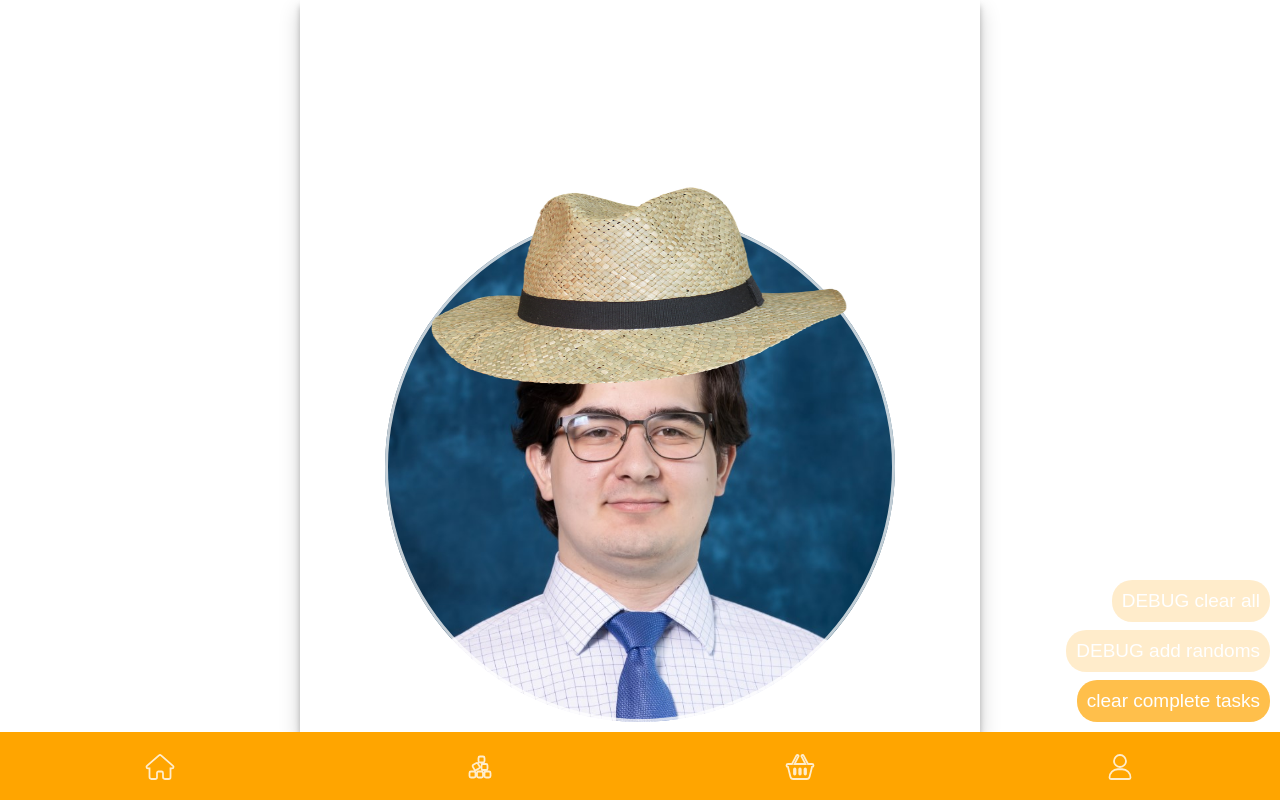
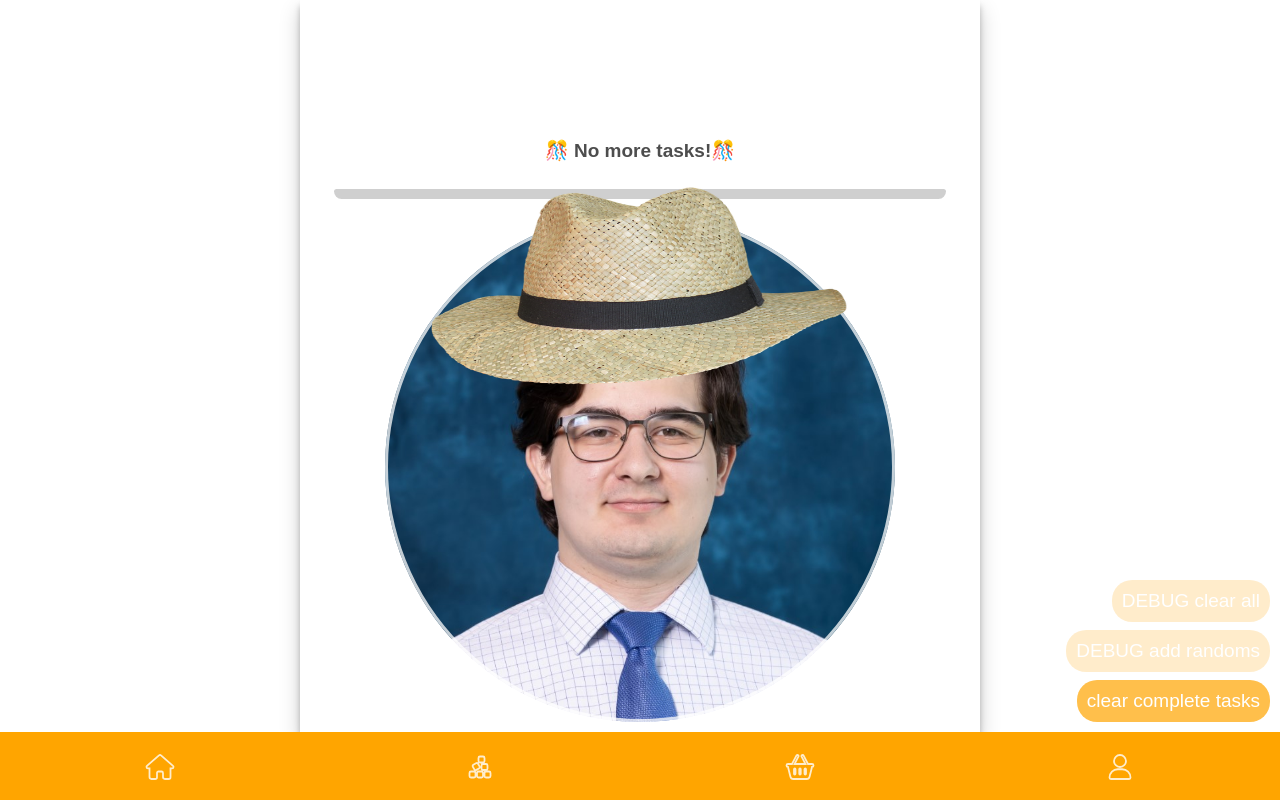
Before and after one commit to vivianconrad/Capstone_pies, a React (Create React App) app: page /stack in a window 1280 px wide. Both pictures are taken after a click on the button "DEBUG clear all". Built offline with nearby package versions, Linux system fonts and the light colour scheme.

Commit message:
more stack schanges

```diff
--- a/src/pages/stack.css
+++ b/src/pages/stack.css
@@ -81,7 +81,6 @@
 
 .new-weight {
     animation: weight-remove .2s forwards ease-in reverse;
-    /* pointer-events: none; */
 }
 
 .moved-weight:not(.new-weight) {
@@ -109,6 +108,11 @@
     /* opacity: 30%; */
     /* animation: breathingCompletedWeight 1s timing-function delay iteration-count direction fill-mode; */
     animation: 3s ease-in-out infinite alternate breathingCompletedWeight;
+}
+
+.completed-weight.new-weight{
+    filter: grayscale(20%);
+    animation: weight-remove .2s forwards ease-in reverse, 3s ease-in-out infinite alternate breathingCompletedWeight;
 }
 
 @keyframes breathingCompletedWeight {
@@ -189,8 +193,23 @@
     background: aqua;
 }
 
+#no_tasks_message{
+    position: absolute;
+    bottom: 4rem;
+    width: var(--data_viz_width);
+    --distanceDown: calc(var(--faceWidth)*(var(--faceHeightPercent)*-1));
+    transform: translateY(calc(var(--distanceDown)));
+    transition: transform var(--squishTime);
+    margin-left: auto;
+    margin-right: auto;
+    left: 0;
+    right: 0;
+    text-align: center;
+    font-weight: bold;
+}
+
 #flex_weights_subcontainer #weight_tray {
-    /* background-color: gray; */
+    background-color: rgba(0, 0, 0, 0.19);
     height: 1rem;
     /* width: 90%; */
     width: calc(var(--data_viz_width)*.9);
@@ -205,7 +224,7 @@
     overflow: hidden;
     /* outline: .2rem solid rgba(255, 255, 255, 0.75); */
     outline-offset: -.2rem;
-    transition: height margin-top scale .5s;
+    /* transition: height margin-top scale .5s; */
     /* box-shadow: 0 3px 6px rgba(0,0,0,0.16), 0 3px 6px rgba(0,0,0,0.23); */
     --distanceDown: calc(var(--faceWidth)*(var(--faceHeightPercent)*-1));
     transform: translateY(var(--distanceDown));
--- a/src/pages/stack.js
+++ b/src/pages/stack.js
@@ -6,7 +6,7 @@ import { func } from 'prop-types';
 const possibleCat = ["cat1", "cat2", "cat3"];
 const possiblePriorities = ["priority0", "priority1", "priority2", "priority3"];
 const minFaceSize = .15;
-const tasksAtMaxFaceSquish = 200;
+const tasksAtMaxFaceSquish = 100;
 
 let weightDeleteTimeout = Promise;
 
@@ -30,12 +30,18 @@ export default class Stack extends Component{
     // };
 
     componentDidMount() {
+
+        // updateBar();
+
         function addCoins(coinsToAdd){
             let coins = parseInt(localStorage.getItem("coins"));
-            console.log(coins);
+            if (isNaN(coins)){
+                coins = 0;
+            }
+            // console.log(coins);
             coins += coinsToAdd;
             localStorage.setItem('coins', coins);
-            console.log(coins);
+            // console.log(coins);
 
             // alert(localStorage.getItem("coins"));
         };
@@ -49,17 +55,18 @@ export default class Stack extends Component{
             clearTimeout(weightDeleteTimeout);
             weightDeleteTimeout = setTimeout(respaceWeightsPartTwo, 1500);
 
-            updateBar();
+
         };
 
         function respaceWeightsPartTwo() {
 
-            let coinsEarned = $(".completed-weight.priority0").length;
-            coinsEarned += $(".completed-weight.priority1").length * 2;
-            coinsEarned += $(".completed-weight.priority2").length * 4;
-            coinsEarned += $(".completed-weight.priority3").length * 8;
+            let coinsEarned = $(".completed-weight.removed-weight.priority0").length;
+            coinsEarned += $(".completed-weight.removed-weight.priority1").length * 2;
+            coinsEarned += $(".completed-weight.removed-weight.priority2").length * 4;
+            coinsEarned += $(".completed-weight.removed-weight.priority3").length * 8;
 
             addCoins(coinsEarned);
+            console.log("coinsEarned: " + coinsEarned);
 
             const weightsToRemove = $(".removed-weight");
             const numOfWeightsRemoved = weightsToRemove.length;
@@ -74,6 +81,8 @@ export default class Stack extends Component{
             if (coinsEarned > 0) {
                 // alert("You earned " + coinsEarned + " coins! Great work!");
             }
+
+            updateBar();
         };
 
         function updateBar() {
@@ -109,12 +118,14 @@ export default class Stack extends Component{
 
             let totalWeight = numCat1 + numCat2 + numCat3 + numCat1Complete + numCat2Complete + numCat3Complete;
             if (totalWeight <= 0) {
-                $("#weight_tray").addClass("removed-tray");
+                $("#no_tasks_message").fadeIn();
+                // $("#weight_tray").addClass("removed-tray");
                 // $("#weight_tray").fadeOut();
             } else {
-                $("#weight_tray").removeClass("removed-tray");
+                $("#no_tasks_message").fadeOut();
+                // $("#weight_tray").removeClass("removed-tray");
 
-                $("#weight_tray").fadeIn();
+                // $("#weight_tray").fadeIn();
             }
 
             $("#cat1Bar").css('flex-grow', numCat1);
@@ -148,6 +159,8 @@ export default class Stack extends Component{
                 return;
             }
             targetWeight.last().addClass("removed-weight");
+
+
             // targetWeight.last().fadeOut();
             respaceWeights();
         };
@@ -420,8 +433,9 @@ export default class Stack extends Component{
 
                 <div id="flex_weights_container">
                     <div id="flex_weights_subcontainer">
-                        {/* <!-- In reverse because flex:column-reverse! --> */}
                         <div id="weights"></div>
+
+                        <p id="no_tasks_message" style={{display: "none"}}>🎊 No more tasks!🎊</p>
 
                         <div id="weight_tray">
 
```
